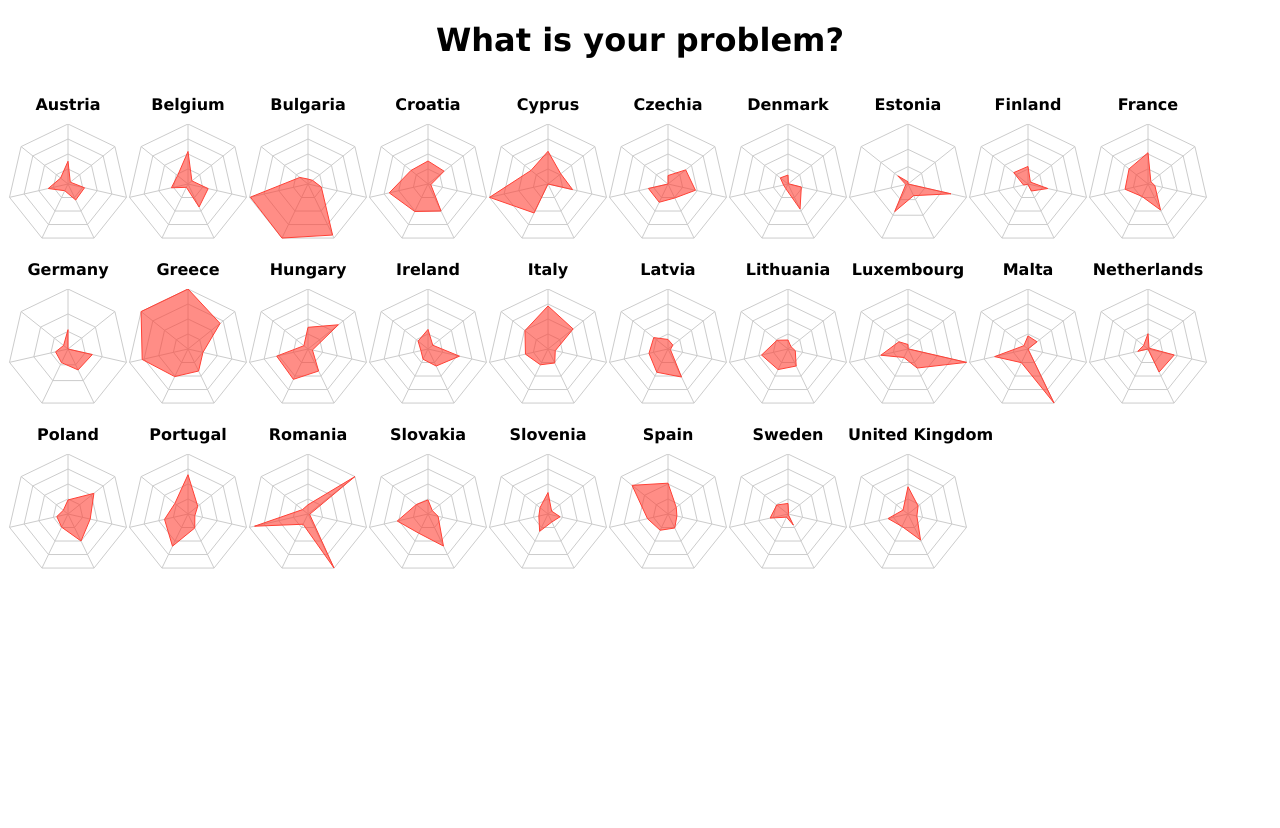
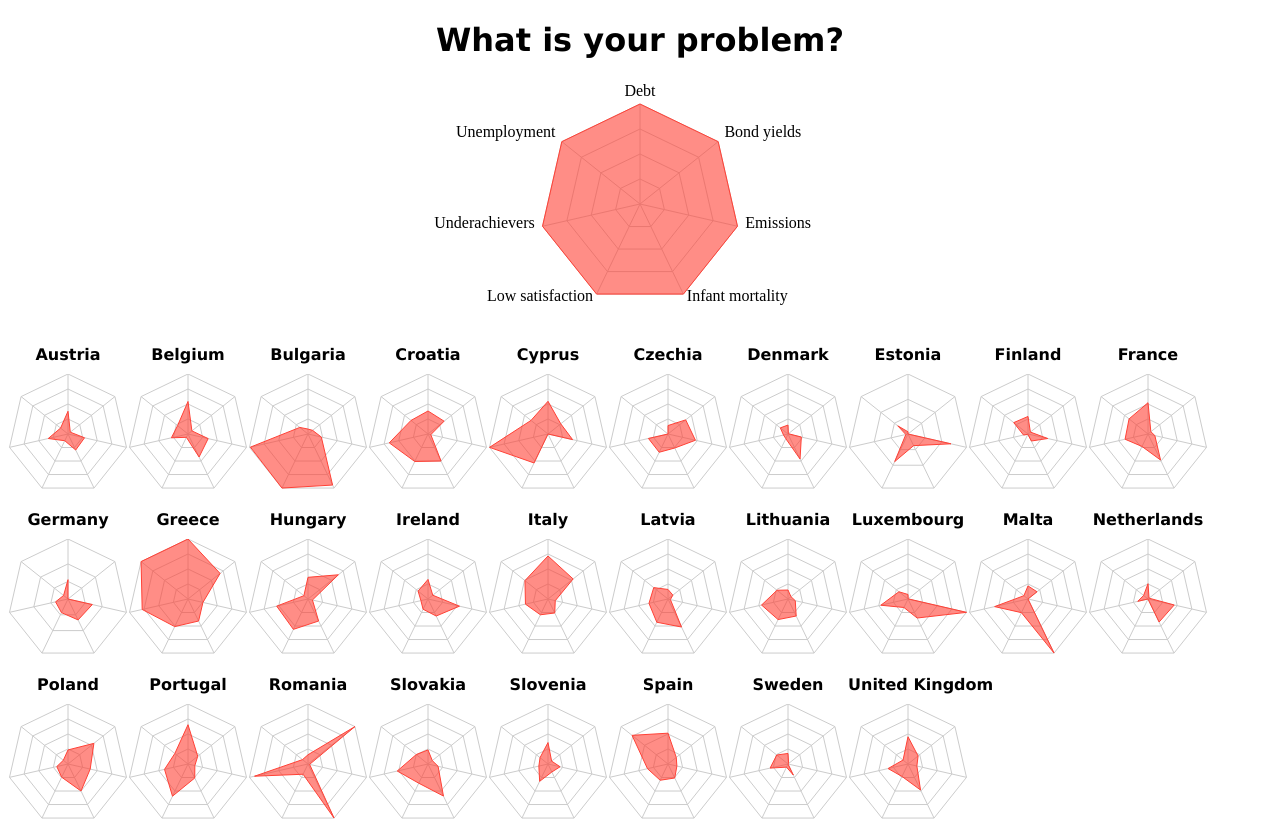
Before and after one commit to ebuddj/2019-negativity, a React app: page / in a window 1280 px wide. Before the commit the page ends 800 px from the top, so only its background shows below. Built offline with nearby package versions, Linux system fonts and the light colour scheme.

Commit message:
Added legend

```diff
--- a/src/jsx/App.jsx
+++ b/src/jsx/App.jsx
@@ -9,7 +9,7 @@ import _ from 'underscore';
 
 // http://recharts.org
 import {
-  Radar, RadarChart, Tooltip, PolarGrid, PolarAngleAxis, PolarRadiusAxis,
+  Radar, RadarChart, Tooltip, PolarGrid, PolarAngleAxis, PolarRadiusAxis, ResponsiveContainer
 } from 'recharts';
 
 class App extends Component {
@@ -60,6 +60,15 @@ class App extends Component {
     return (
       <div className={style.app}>
        <h1 className={style.header}>What is your problem?</h1>
+       <div className={style.legend_container}>
+         <RadarChart cx={225} cy={125} outerRadius={100} width={450} height={250} data={[{name: "Debt", value: 100, value_real: 70.1},{name: "Bond yields", value: 100, value_real: 0.38},{name: "Emissions", value: 100, value_real: 8.5},{name: "Infant mortality", value: 100, value_real: 2.1},{name: "Low satisfaction", value: 100, value_real: 24.4},{name: "Underachievers", value: 100, value_real: 16.1},{name: "Unemployment", value: 100, value_real: 5.1}]} domain={0,100}>
+            <PolarGrid />
+            <PolarRadiusAxis domain={[0, 100]} tick={false} axisLine={false} />
+            <PolarAngleAxis dataKey="name" tick={true} />
+            <Radar dataKey="value" stroke="#FF4136" fill="#FF4136" fillOpacity={0.6} />
+          </RadarChart>
+        </div>
+        <div className={style.radars_container}>
           {items.map(item => (
             <div key={item.name} className={style.radar_container}>
               <h3 className={style.radar_header}>{item.name}</h3>
@@ -73,6 +82,7 @@ class App extends Component {
             </div>
           ))}
         </div>
+      </div>
     );
   }
 }
--- a/src/styles/styles.less
+++ b/src/styles/styles.less
@@ -6,6 +6,14 @@
     font-family: verdana;
     margin-bottom: 20px;
   }
+  .legend_container {
+    margin: auto auto;
+    div {
+      margin: auto auto;
+    }
+  }
+  .radars_container {
+
     .radar_container {
       float: left;
       .radar_header {
@@ -16,3 +24,4 @@
       }
     }
   }
+}
```
Lines whose indentation alone changed are shown as unchanged.
